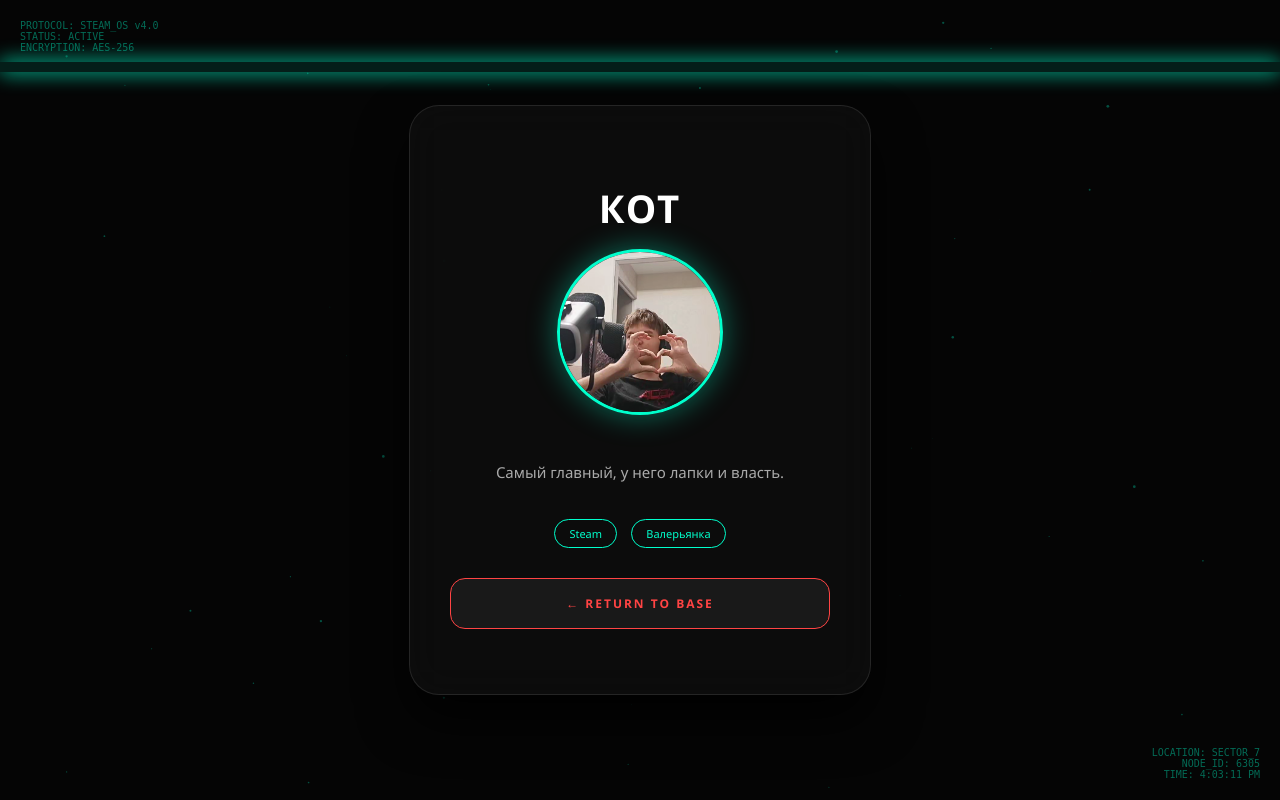
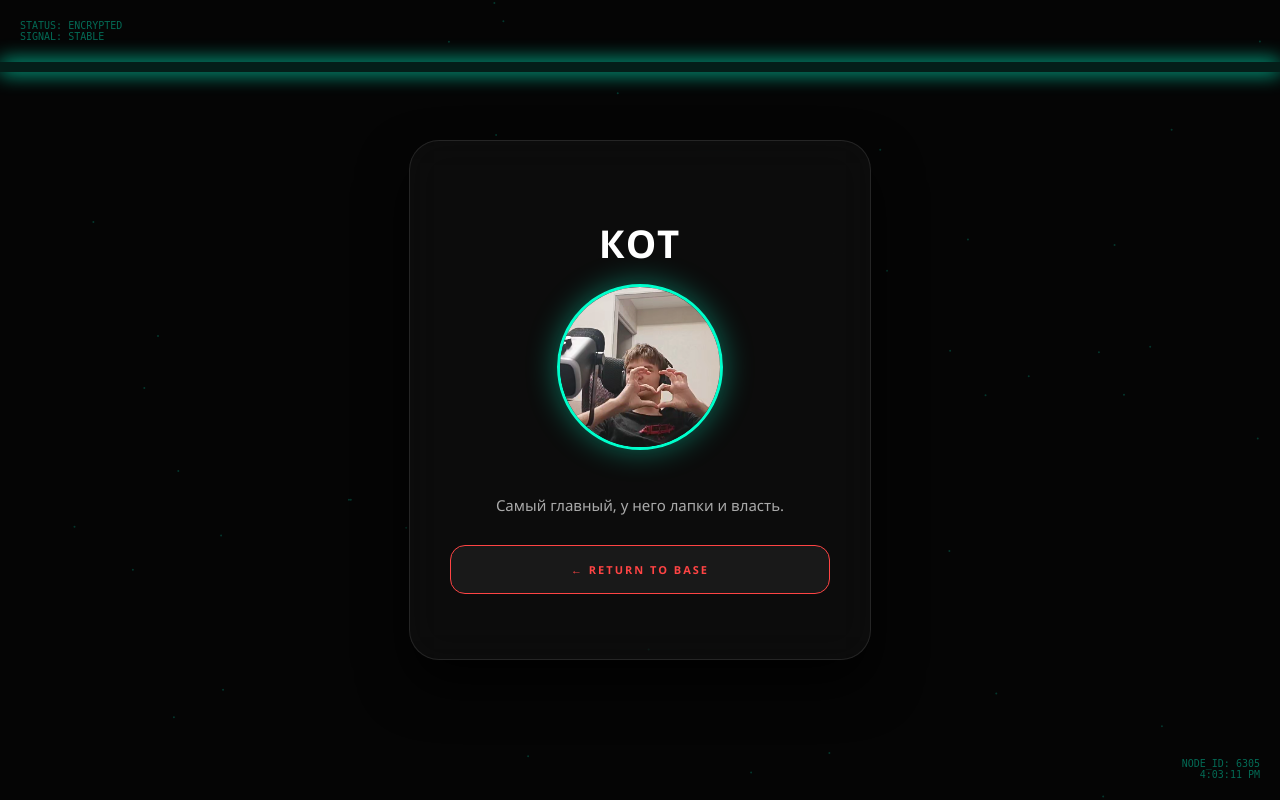
Before and after one commit to InTheNeko/neko, a Flask app: page /cat in a window 1280 px wide. Run offline with Flask 3, Linux system fonts and the light colour scheme.

Commit message:
Описание обновления

```diff
--- a/templates/index.html
+++ b/templates/index.html
@@ -20,28 +20,21 @@
             justify-content: center;
             align-items: center;
             min-height: 100vh;
+            /* Убрал perspective отсюда */
         }
 
-        /* Фоновый холст для частиц */
         #bg-canvas {
             position: fixed;
-            top: 0;
-            left: 0;
-            width: 100%;
-            height: 100%;
+            top: 0; left: 0;
+            width: 100%; height: 100%;
             z-index: -1;
         }
 
-        /* Эффект сканирующей линии */
         .scanline {
-            width: 100%;
-            height: 10px;
+            width: 100%; height: 10px;
             background: rgba(0, 255, 204, 0.1);
-            position: fixed;
-            top: -20px;
-            left: 0;
-            z-index: 10;
-            pointer-events: none;
+            position: fixed; top: -20px; left: 0;
+            z-index: 10; pointer-events: none;
             box-shadow: 0 0 20px var(--primary);
             animation: scan 6s linear infinite;
         }
@@ -51,7 +44,7 @@
             100% { top: 100%; }
         }
 
-        /* Стеклянная карточка (теперь статичная) */
+        /* Карточка теперь БЕЗ transform-style и БЕЗ скриптов наклона */
         .card {
             background: rgba(255, 255, 255, 0.03);
             backdrop-filter: blur(20px);
@@ -62,13 +55,15 @@
             width: 380px;
             text-align: center;
             box-shadow: 0 25px 50px rgba(0, 0, 0, 0.8);
-            animation: cardAppear 0.8s cubic-bezier(0.175, 0.885, 0.32, 1.275);
+            animation: cardAppear 0.5s ease-out;
             position: relative;
             z-index: 5;
+            /* Явно сбрасываем любые трансформации */
+            transform: none !important;
         }
 
         @keyframes cardAppear {
-            from { opacity: 0; transform: scale(0.9); }
+            from { opacity: 0; transform: scale(0.95); }
             to { opacity: 1; transform: scale(1); }
         }
 
@@ -79,89 +74,42 @@
             letter-spacing: 2px;
             text-transform: uppercase;
             transition: 0.3s;
-            cursor: pointer;
         }
 
         h1:hover {
             text-shadow: 3px 0 var(--accent), -3px 0 var(--primary);
-            transform: scale(1.05);
         }
 
         .player-photo {
-            width: 160px;
-            height: 160px;
-            object-fit: cover;
-            border-radius: 50%;
+            width: 160px; height: 160px;
+            object-fit: cover; border-radius: 50%;
             margin: 0 auto 25px;
             border: 3px solid var(--primary);
             box-shadow: 0 0 30px rgba(0, 255, 204, 0.4);
-            transition: 0.5s;
         }
 
-        .player-photo:hover {
-            transform: rotate(5deg) scale(1.1);
-            border-color: var(--accent);
-            box-shadow: 0 0 30px var(--accent);
-        }
-
-        .desc {
-            color: #aaa;
-            font-size: 15px;
-            line-height: 1.6;
-            margin-bottom: 30px;
-        }
+        .desc { color: #aaa; font-size: 15px; margin-bottom: 30px; }
 
         .btn {
-            display: block;
-            padding: 16px;
-            margin-bottom: 15px;
-            background: rgba(255, 255, 255, 0.05);
-            color: #fff;
-            text-decoration: none;
-            border: 1px solid rgba(0, 255, 204, 0.3);
-            border-radius: 15px;
-            font-weight: 800;
-            font-size: 12px;
-            text-transform: uppercase;
-            letter-spacing: 2px;
-            transition: 0.4s;
-            position: relative;
+            display: block; padding: 16px; margin-bottom: 15px;
+            background: rgba(255, 255, 255, 0.05); color: #fff;
+            text-decoration: none; border: 1px solid rgba(0, 255, 204, 0.3);
+            border-radius: 15px; font-weight: 800; font-size: 11px;
+            text-transform: uppercase; letter-spacing: 2px;
+            transition: 0.3s;
         }
 
         .btn:hover {
-            background: rgba(0, 255, 204, 0.15);
+            background: rgba(0, 255, 204, 0.1);
             border-color: var(--primary);
-            box-shadow: 0 0 20px rgba(0, 255, 204, 0.3);
-            transform: translateY(-3px);
+            transform: translateY(-2px);
         }
 
-        .btn-back {
-            border-color: #ff4444;
-            color: #ff4444;
-            margin-top: 25px;
-        }
-
-        .link-tag {
-            color: var(--primary);
-            text-decoration: none;
-            font-size: 11px;
-            border: 1px solid var(--primary);
-            padding: 6px 14px;
-            border-radius: 20px;
-            margin: 5px;
-            display: inline-block;
-            transition: 0.3s;
-        }
-
-        .link-tag:hover { background: var(--primary); color: #000; }
+        .btn-back { border-color: #ff4444; color: #ff4444; }
 
         .sys-ui {
-            position: fixed;
-            font-family: monospace;
-            color: var(--primary);
-            font-size: 10px;
-            opacity: 0.4;
-            pointer-events: none;
+            position: fixed; font-family: monospace;
+            color: var(--primary); font-size: 10px; opacity: 0.4;
         }
         .top-left { top: 20px; left: 20px; }
         .bottom-right { bottom: 20px; right: 20px; text-align: right; }
@@ -173,11 +121,11 @@
     <div class="scanline"></div>
 
     <div class="sys-ui top-left">
-        PROTOCOL: STEAM_OS v4.0<br>STATUS: ACTIVE<br>ENCRYPTION: AES-256
+        STATUS: ENCRYPTED<br>SIGNAL: STABLE
     </div>
     <div class="sys-ui bottom-right">
-        LOCATION: SECTOR_7<br>NODE_ID: {{ node_id if node_id else '8821' }}<br>
-        TIME: <span id="clock">00:00:00</span>
+        NODE_ID: {{ node_id if node_id else '7741' }}<br>
+        <span id="clock">00:00:00</span>
     </div>
 
     <div class="card">
@@ -188,12 +136,6 @@
                 <img src="{{ url_for('static', filename='images/' + photo) }}" class="player-photo">
             {% endif %}
             <p class="desc">{{ description }}</p>
-
-            <div style="margin-bottom: 20px;">
-                {% for label, url in links %}
-                    <a href="{{ url }}" class="link-tag" target="_blank">{{ label }}</a>
-                {% endfor %}
-            </div>
         {% endif %}
 
         <div class="menu-vertical">
@@ -208,12 +150,12 @@
     </div>
 
     <script>
-        // Часы
+        // Обновление времени
         setInterval(() => {
             document.getElementById('clock').innerText = new Date().toLocaleTimeString();
         }, 1000);
 
-        // Частицы фона
+        // Частицы на фоне
         const canvas = document.getElementById('bg-canvas');
         const ctx = canvas.getContext('2d');
         let dots = [];
@@ -224,9 +166,8 @@
             constructor() {
                 this.x = Math.random() * canvas.width;
                 this.y = Math.random() * canvas.height;
-                this.size = Math.random() * 1.5;
-                this.spX = (Math.random() - 0.5) * 0.7;
-                this.spY = (Math.random() - 0.5) * 0.7;
+                this.spX = (Math.random() - 0.5) * 0.5;
+                this.spY = (Math.random() - 0.5) * 0.5;
             }
             update() {
                 this.x += this.spX; this.y += this.spY;
@@ -234,11 +175,11 @@
                 if (this.y < 0 || this.y > canvas.height) this.spY *= -1;
             }
             draw() {
-                ctx.fillStyle = 'rgba(0, 255, 204, 0.3)';
-                ctx.beginPath(); ctx.arc(this.x, this.y, this.size, 0, Math.PI * 2); ctx.fill();
+                ctx.fillStyle = 'rgba(0, 255, 204, 0.2)';
+                ctx.beginPath(); ctx.arc(this.x, this.y, 1, 0, Math.PI * 2); ctx.fill();
             }
         }
-        for (let i = 0; i < 60; i++) dots.push(new Dot());
+        for (let i = 0; i < 50; i++) dots.push(new Dot());
         function animate() {
             ctx.clearRect(0, 0, canvas.width, canvas.height);
             dots.forEach(d => { d.update(); d.draw(); });
@@ -246,22 +187,24 @@
         }
         animate();
 
-        // Секретный клик
+        // Секретный клик (теперь только визуальный эффект круга)
         document.addEventListener('mousedown', (e) => {
             const wave = document.createElement('div');
             wave.style.cssText = `
                 position: fixed; top: ${e.pageY}px; left: ${e.pageX}px;
-                width: 5px; height: 5px; border: 2px solid var(--primary);
+                width: 2px; height: 2px; border: 2px solid var(--primary);
                 border-radius: 50%; pointer-events: none; z-index: 100;
-                transition: 0.6s ease-out; opacity: 1; transform: translate(-50%, -50%) scale(0);
+                transition: 0.5s ease-out; opacity: 1; transform: translate(-50%, -50%) scale(0);
             `;
             document.body.appendChild(wave);
             setTimeout(() => {
                 wave.style.transform = 'translate(-50%, -50%) scale(40)';
                 wave.style.opacity = '0';
             }, 10);
-            setTimeout(() => wave.remove(), 700);
+            setTimeout(() => wave.remove(), 600);
         });
+
+        // ВСЕ СКРИПТЫ НАКЛОНА УДАЛЕНЫ
     </script>
 </body>
 </html>
```
